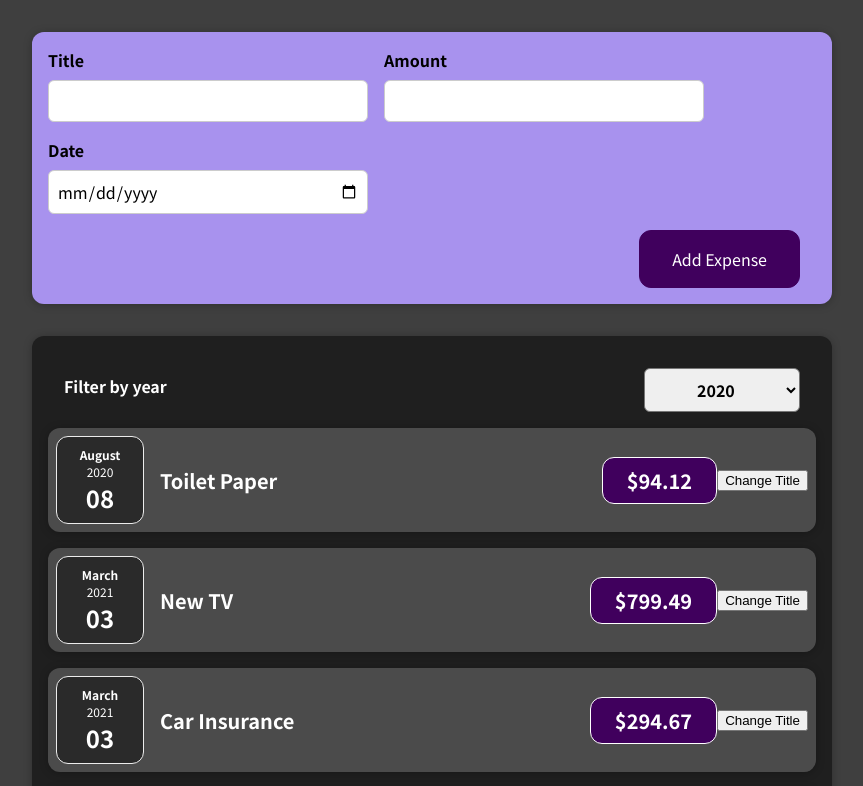
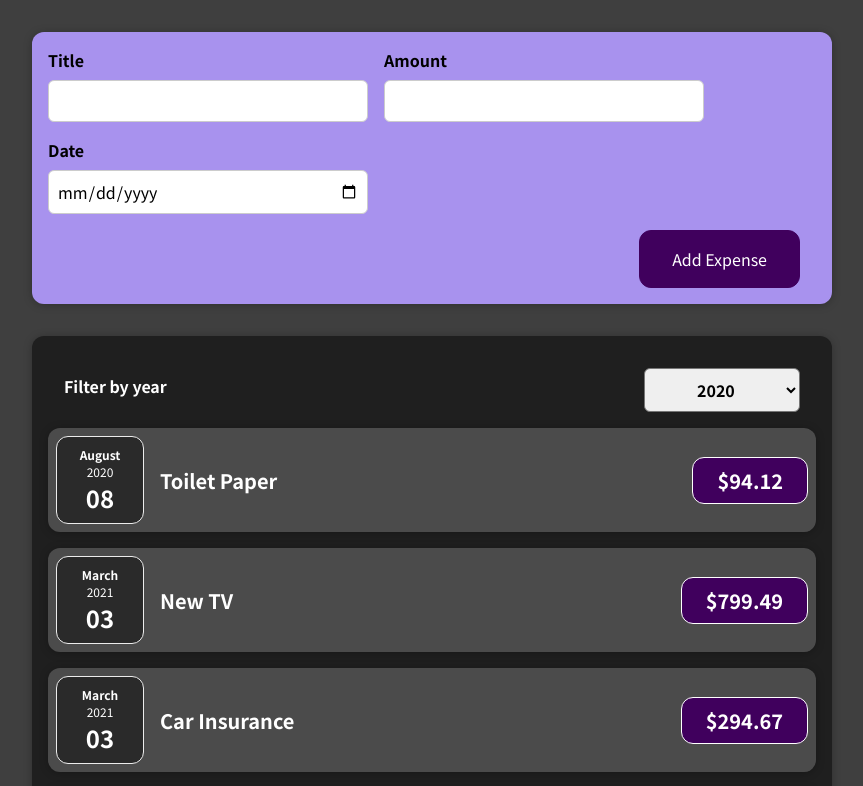
Before and after one commit to Gino-Hsu/react-expense-project, a React (Create React App) app: page / in a window 1280 px wide. Shown: the top 786 px of the page, without its empty margins (208-1071 px from the left). Built offline with nearby package versions, Linux system fonts and the light colour scheme.

Commit message:
feat: remove 'change tiltie' button

```diff
--- a/src/components/Expenses/ExpenseItem.js
+++ b/src/components/Expenses/ExpenseItem.js
@@ -4,20 +4,13 @@
 import './ExpenseItem.css'
 
 function ExpenseItem(props) {
-  const [title, setTitle] = useState(props.title)
-
-  const handleClick = () => {
-    setTitle('Updated!')
-  }
-
   return (
     <Card className='expense-item'>
       <ExpenseDate date={props.date} />
       <div className='expense-item__description'>
-        <h2>{title}</h2>
+        <h2>{props.title}</h2>
         <div className='expense-item__price'>${props.amount}</div>
       </div>
-      <button onClick={handleClick}>Change Title</button>
     </Card>
   )
 }
```
